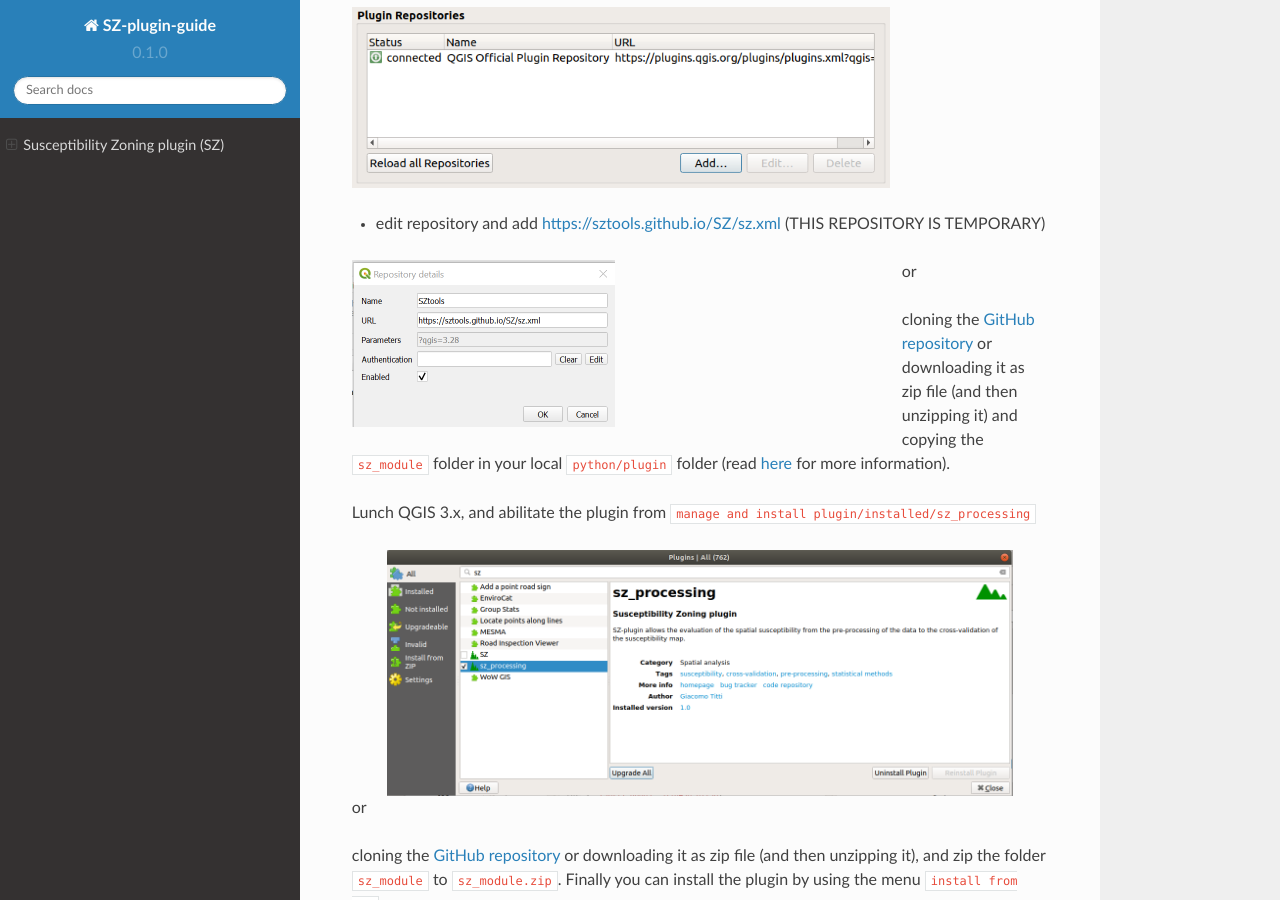
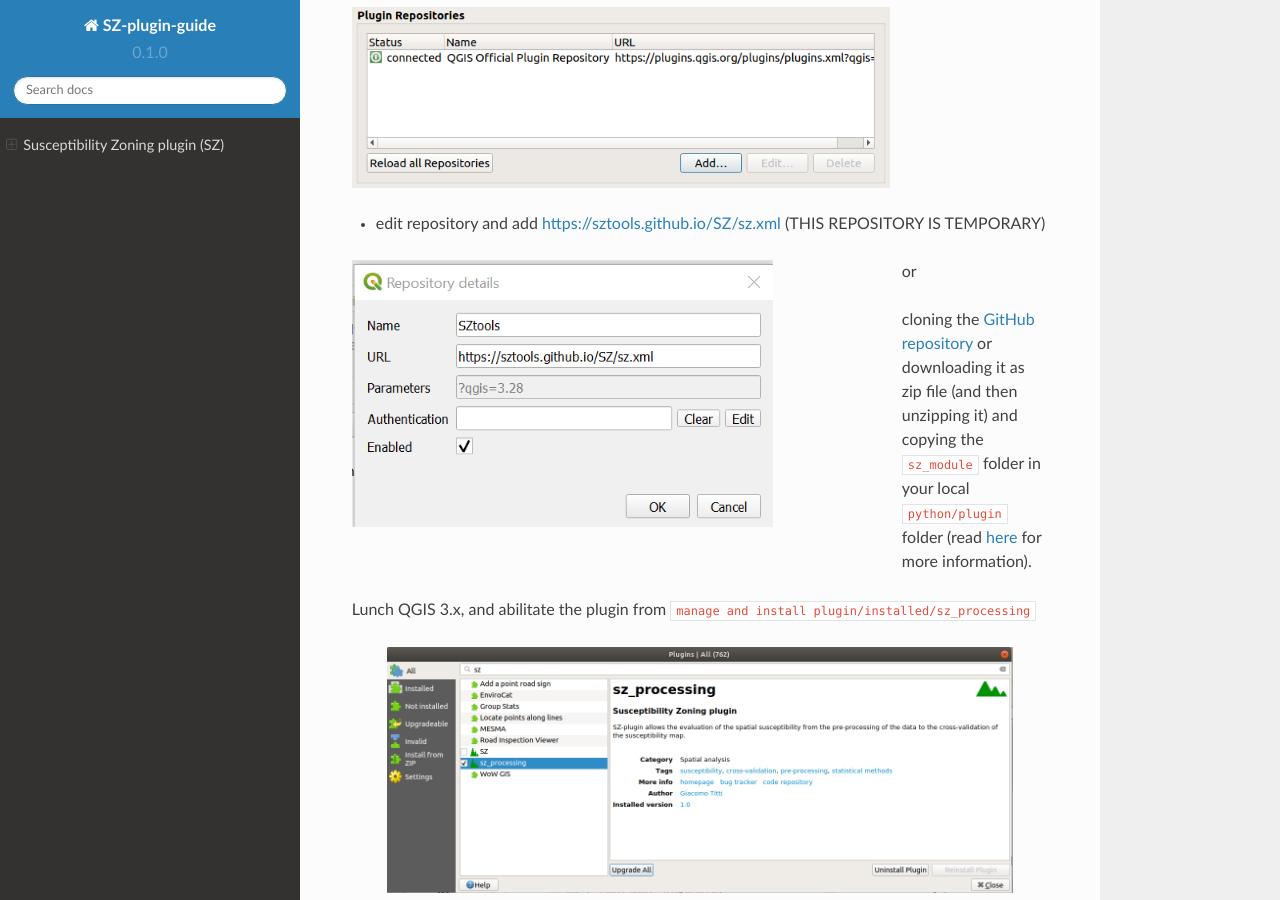
Before and after one commit to SZtools/SZ-docs, a Sphinx documentation site: the page built from docs/source/index.rst, in a window 1280 px wide and 900 px high, scrolled down 1276 px. Built offline with Sphinx 7.4.7 and the Read the Docs theme 2.0.0, drawn with Linux system fonts in a browser that asks for light colours; pages that are not in the unit, such as notebooks, are missing from menus.

Commit message:
Update index.rst

```diff
--- a/docs/source/index.rst
+++ b/docs/source/index.rst
@@ -79,7 +79,7 @@
 
 .. figure:: ../images/repodetail.png
    :alt: Edit plugin repository
-   :width: 50%
+   :width: 80%
    :align: left
 
 or
@@ -106,8 +106,8 @@
 
 .. figure:: ../images/gui.png
    :alt: Processing toolbox
-   :width: 40%
-   :align: left
+   :width: 80%
+   :align: center
 
 GUI
 ---
@@ -140,12 +140,12 @@
 
 .. figure:: ../images/test.png
    :alt: Output A
-   :width: 80%
+   :width: 90%
    :align: center
 
 .. figure:: ../images/output.png
    :alt: Output B
-   :width: 80%
+   :width: 90%
    :align: center
 
 Third-part libraries and plugins used
```
